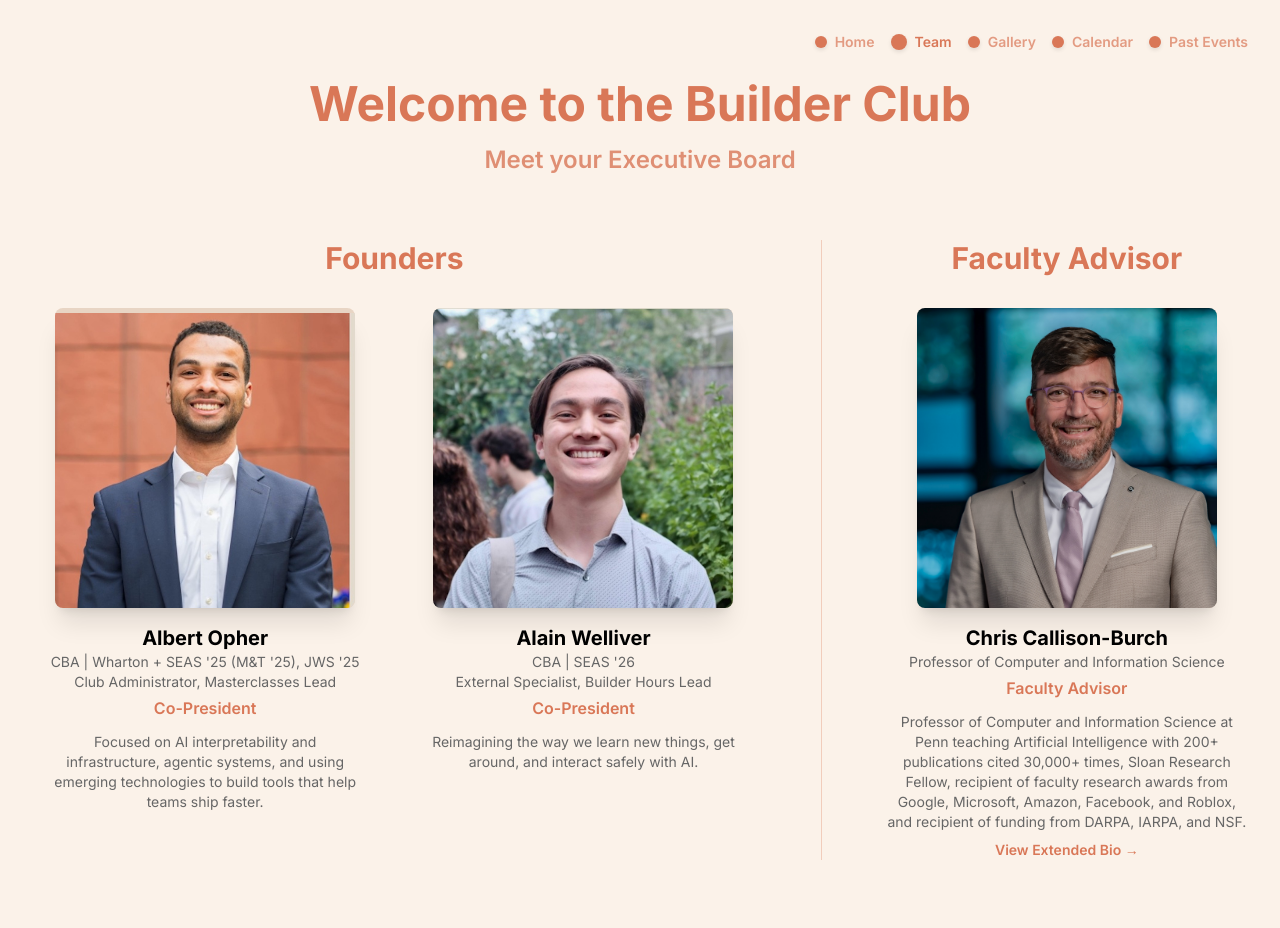
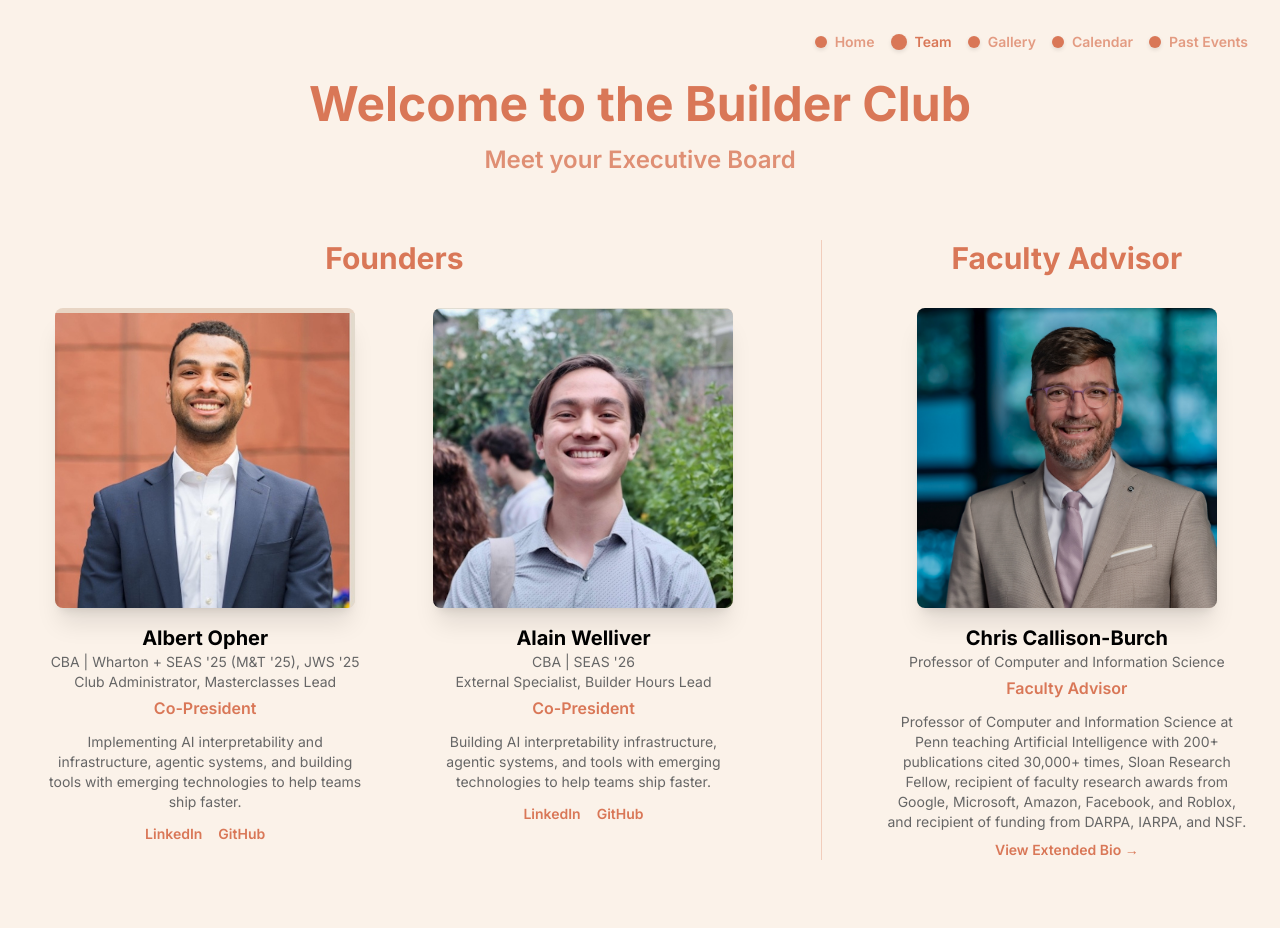
Before and after one commit to alainwelliver/penn-cbc-website, a Next.js app: page /team in a window 1280 px wide. Shown: the top 928 px of the page. Built offline with nearby package versions, Linux system fonts and the light colour scheme.

Commit message:
more bio changes

```diff
--- a/app/team/page.tsx
+++ b/app/team/page.tsx
@@ -8,8 +8,10 @@ export default function Team() {
       subtitle: 'Club Administrator, Masterclasses Lead',
       role: 'Co-President',
       image: '/team/albert.jpg',
-      bio: 'Focused on AI interpretability and infrastructure, agentic systems, and using emerging technologies to build tools that help teams ship faster.',
-      imagePosition: '100% -10%'
+      bio: 'Implementing AI interpretability and infrastructure, agentic systems, and building tools with emerging technologies to help teams ship faster.',
+      imagePosition: '100% -10%',
+      linkedin: 'https://www.linkedin.com/in/albertopher/',
+      github: 'https://github.com/Albinator3000'
     },
     {
       name: 'Alain Welliver',
@@ -17,8 +19,10 @@ export default function Team() {
       subtitle: 'External Specialist, Builder Hours Lead',
       role: 'Co-President',
       image: '/team/alain.jpg',
-      bio: 'Reimagining the way we learn new things, get around, and interact safely with AI.',
-      imagePosition: '50% 45%'
+      bio: 'Building AI interpretability infrastructure, agentic systems, and tools with emerging technologies to help teams ship faster.',
+      imagePosition: '50% 45%',
+      linkedin: 'https://www.linkedin.com/in/alain-welliver/',
+      github: 'https://github.com/alainwelliver'
     }
   ];
 
@@ -99,6 +103,30 @@ export default function Team() {
                     <p className="text-sm text-center font-sans mt-3 max-w-xs" style={{ color: '#666' }}>
                       {member.bio}
                     </p>
+                    <div className="flex gap-4 mt-3">
+                      {member.linkedin && (
+                        <a
+                          href={member.linkedin}
+                          target="_blank"
+                          rel="noopener noreferrer"
+                          className="text-sm font-semibold font-sans hover:opacity-80 transition-opacity"
+                          style={{ color: '#D97757' }}
+                        >
+                          LinkedIn
+                        </a>
+                      )}
+                      {member.github && (
+                        <a
+                          href={member.github}
+                          target="_blank"
+                          rel="noopener noreferrer"
+                          className="text-sm font-semibold font-sans hover:opacity-80 transition-opacity"
+                          style={{ color: '#D97757' }}
+                        >
+                          GitHub
+                        </a>
+                      )}
+                    </div>
                   </div>
                 ))}
               </div>
```
